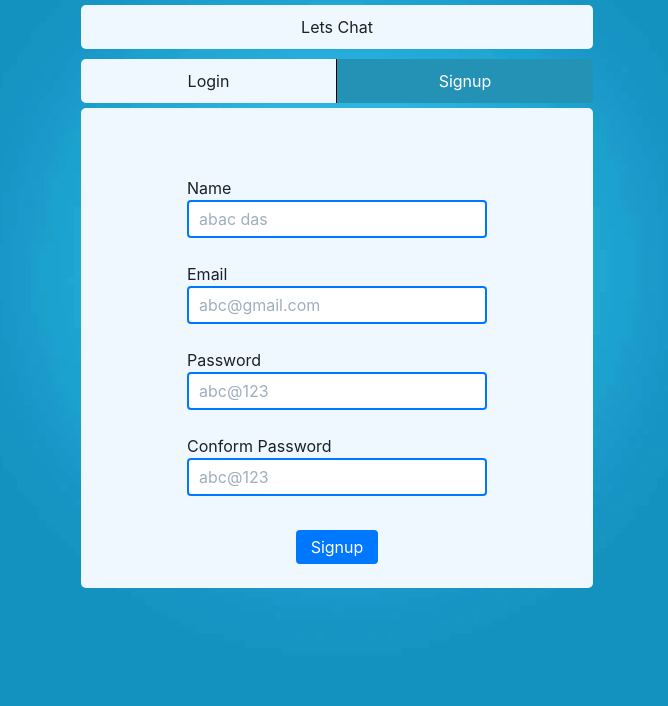
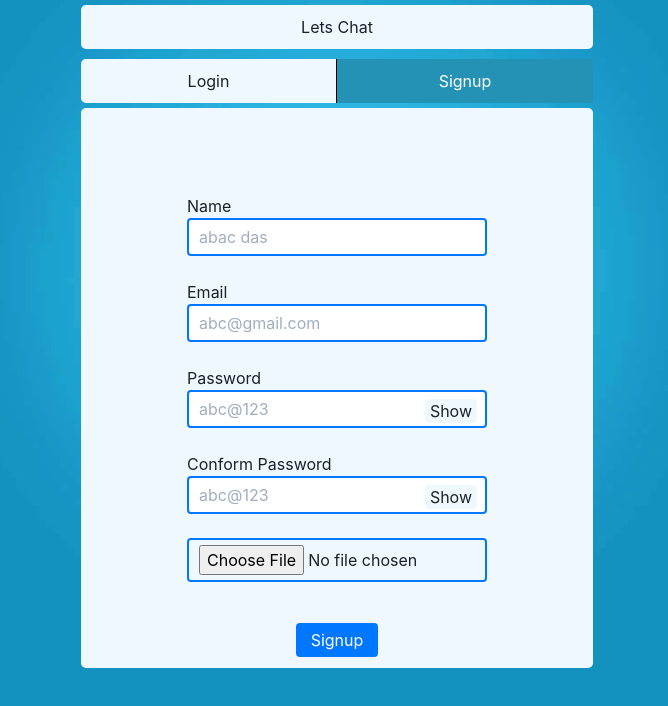
Before and after one commit to RudraDdas/chatapplication, a React (Create React App) app in the folder frontend/: page / in a window 1280 px wide. Shown: the top 706 px of the page, without its empty margins (303-971 px from the left). Built offline with nearby package versions, Linux system fonts and the light colour scheme.

Commit message:
login sign up pagd ui added

```diff
--- a/frontend/src/App.css
+++ b/frontend/src/App.css
@@ -69,7 +69,7 @@
   border-radius: 5px;
   margin-bottom: 10px;
   position: relative;
-  height: 60vh;
+  height: 70vh;
   display: flex;
   flex-direction: column;
   /* background-color: rgb(161, 228, 224); */
@@ -91,7 +91,7 @@
   color: white;
 }
 #signupbtn {
-  bottom: 5%;
+  bottom: 2%;
 }
 .guestuserbtn {
   background-color: rgb(19, 67, 121);
--- a/frontend/src/components/Authentication/Signup.js
+++ b/frontend/src/components/Authentication/Signup.js
@@ -1,6 +1,20 @@
-import React from 'react'
+import React, { useState } from 'react'
 
 function Signup() {
+  const [pswd_visibility, setpswd_visibility] = useState(false)
+  const [cPswd_visibility, setcpswd_visibility] = useState(false)
+
+
+   const togglehideshow_1 = (e) => {
+     e.preventDefault()
+     setpswd_visibility(!pswd_visibility)
+
+  }
+   const togglehideshow_2 = (e) => {
+     e.preventDefault()
+     setcpswd_visibility(!cPswd_visibility)
+
+ }
   return (
     <form>
       <span><label  className="labels" >Name</label>
@@ -16,18 +30,23 @@ function Signup() {
       <span className='passowrd_container'>
         <label  className="labels" >Password</label>
         <br/>
-        <input className='inputfields'  id="password_field" placeholder="abc@123" name="password" />
+        <input className='inputfields' type={ pswd_visibility ? "text":"password"} id="password_field" placeholder="abc@123" name="password" />
+        <button className='hideShow_btn'  onClick={togglehideshow_1} > { pswd_visibility ? "Hide" : "Show"} </button>
+
       </span>
       <br />
       <span className='passowrd_container'>
         <label  className="labels" >Conform Password</label>
         <br/>
-        <input className='inputfields'  id="password_field" placeholder="abc@123" name="cpassword" />
+        <input className='inputfields' type={ cPswd_visibility ? "text":"password"} id="password_field2" placeholder="abc@123" name="cpassword" />
+        <button className='hideShow_btn'  onClick={togglehideshow_2} > { cPswd_visibility ? "Hide" : "Show"} </button>
+
       </span>
-      <br />
-
+      <br/>
+      <span className='passowrd_container'>
+        <input  type="file" className='inputfields'  id="password_field" placeholder="abc@123" name="cpassword" />
+      </span>
       <button className='loginbtn' id="signupbtn">Signup</button>
-      {/* <button className='guestuserbtn'>Get Guest user credential</button> */}
       </form>
   )
 }
--- a/frontend/src/components/Homepage.js
+++ b/frontend/src/components/Homepage.js
@@ -7,12 +7,6 @@ import Signup from './Authentication/Signup'
 const Homepage = () => {
 
   const [newUser, setNewuser] = useState(true)
-
-
-
-
-
-
 
   return (
     <div className='homepage_main'>
```
